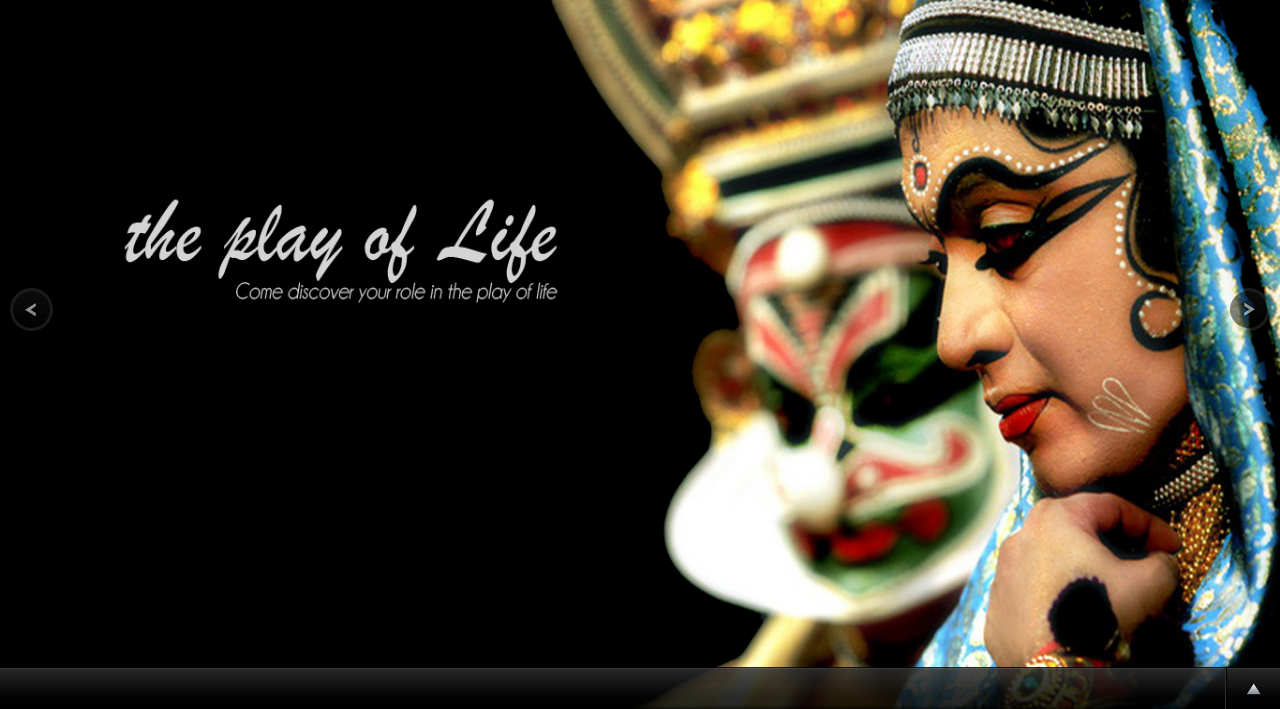
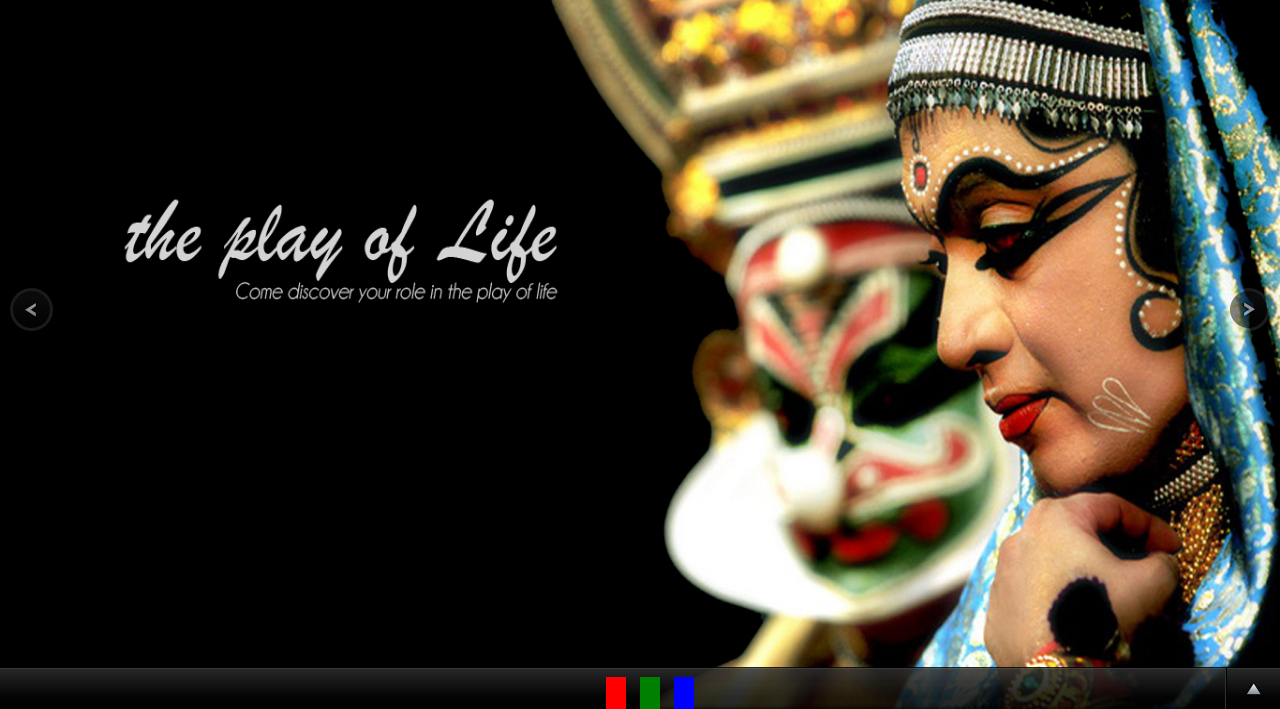
Before and after one commit to samithks/slideshow, a plain HTML site: page culture.html in a window 1280 px wide. Shown: the part 91-800 px from the top of the page. Drawn offline with Linux system fonts and the light colour scheme.

Commit message:
footer  nav created

```diff
--- a/css/custom.css
+++ b/css/custom.css
@@ -2,7 +2,6 @@
 
 .navbar-inverse .navbar-inner {
 	background: rgba(0, 0, 0, 0.6);
-
 	background-color: rgba(0,0,0,0.08);
 	background-image: -moz-linear-gradient(top,rgba(0,0,0,0.4),rgba(0,0,0,0.5));
 	background-image: -webkit-gradient(linear,0 0,0 100%,from(rgba(0,0,0,0.4)),to(rgba(0,0,0,0.5)));
@@ -148,7 +147,6 @@
 }
 .navbar-search .search-query {
 	padding: 5px 15px;
-
 	font-family: "Helvetica Neue", Helvetica, Arial, sans-serif;
 	font-size: 12px;
 	-webkit-border-radius: 0px;
@@ -182,15 +180,55 @@
 
 /* logo*/
 .navbar .brand {
-    max-height: 0px;
-    position:relative;
-    left:-300px;
-    padding:0px;
-    overflow: visible;
+	max-height: 0px;
+	position: relative;
+	left: -300px;
+	padding: 0px;
+	overflow: visible;
 }
-.logo{
-	max-height:100px;
-	max-width:610px;
+.logo {
+	max-height: 100px;
+	max-width: 610px;
+}
+
+/*footer*/
+
+.footer_menu{
+	padding: 10px 0px;
+	float: left;
+	position: absolute;
+	left: 45%;
+}
+ a.footer_navigation{
+	padding: 0px 5px;
+}
+ ul.footer_menu
+{
+	list-style: none;
+}
+ul.footer_menu li
+{
+	list-style: none;
+	display: inline-block;
+	*display: inline;
+}
+.square {
+	width: 20px;
+	height: 40px;
+}
+.square:hover {
+	width: 20px;
+	height: 50px;
+}
+.green {
+	background: green;
+
+}
+.red {
+	background: red;
+}
+.blue {
+	background: blue;
 }
 /*----------------------Font Aweseome Styles------------ */
 
--- a/culture.html
+++ b/culture.html
@@ -100,6 +100,12 @@
 
 			<!--Control Bar-->
 			<div id="controls-wrapper" class="load-item">
+				<!-- button Navigation-->
+				<ul class="footer_menu">
+					<a class="footer_navigation" href="#"><li class="square red"></li></a>
+					<a class="footer_navigation" href="#"><li class="square green"></li></a>
+					<a class="footer_navigation" href="#"><li class="square blue"></li></a>
+				</ul>
 				<!--Thumb Tray button-->
 				<a id="tray-button"><img id="tray-arrow" src="img/button-tray-up.png"/></a>
 			</div>
```
